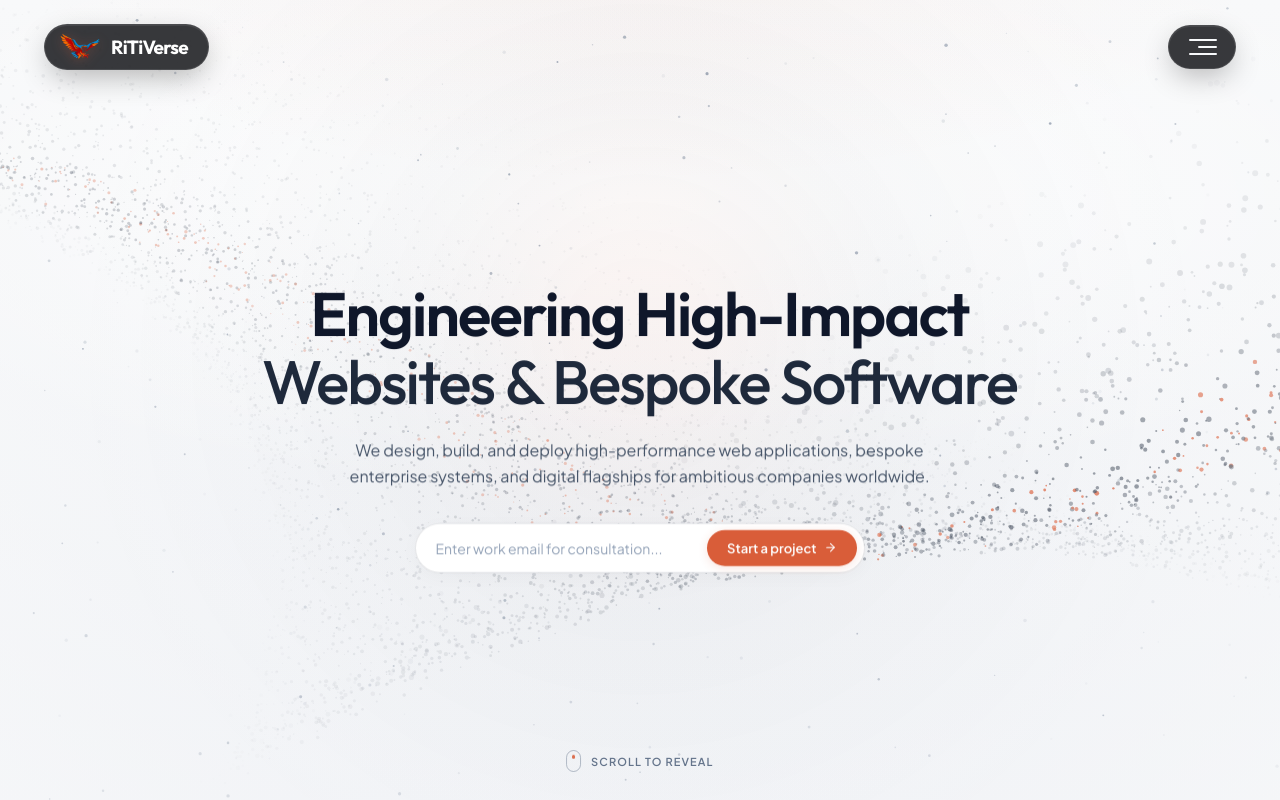
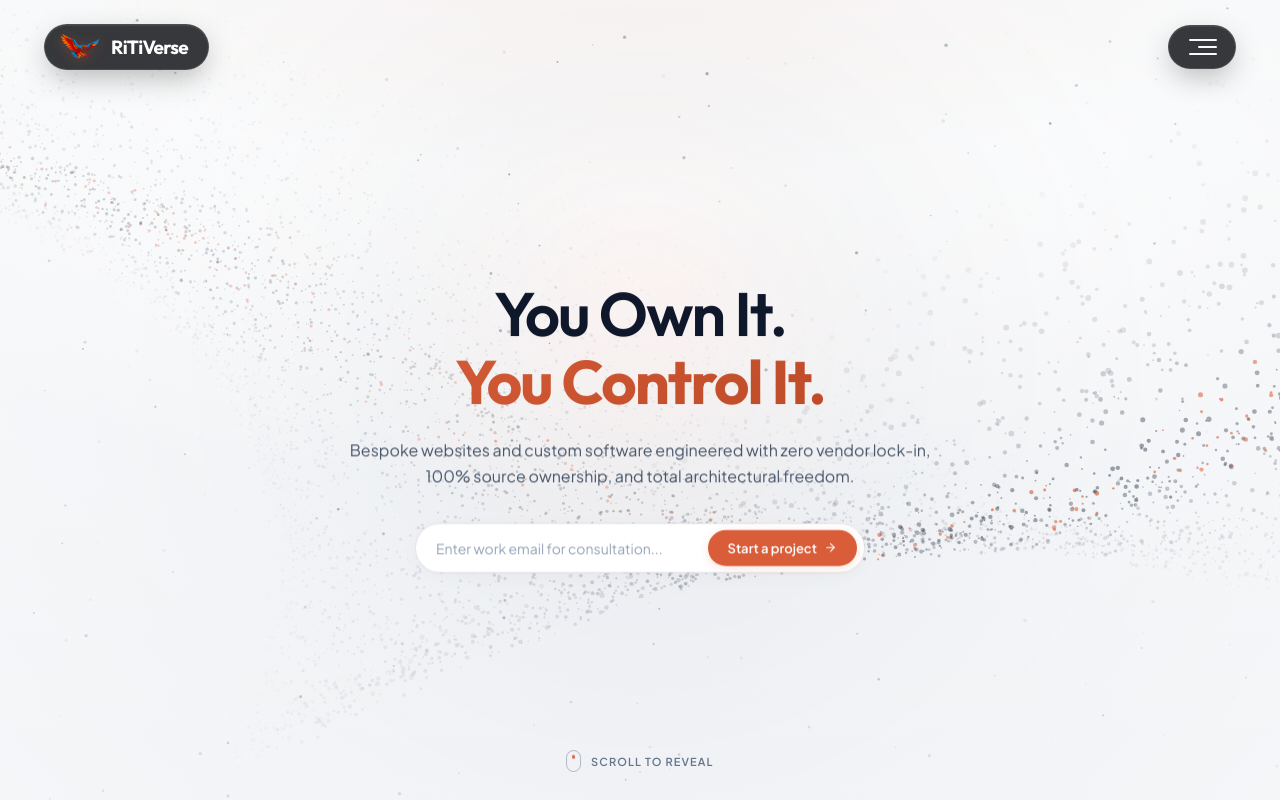
Before and after one commit to R-Dhrumil/ritiverse_php, a PHP site: page /synex.html in a window 1280 px wide. Run offline with PHP 8.4, Linux system fonts and the light colour scheme; some libraries are stand-ins or nearby versions.

Commit message:
feat: update hero section copy and apply gradient styling to title accent

```diff
--- a/synex.css
+++ b/synex.css
@@ -768,8 +768,10 @@ body {
 }
 
 .hero-title .title-accent {
-  color: #1E293B;
-  font-weight: 500;
+  background: linear-gradient(135deg, var(--accent-terracotta) 0%, #B84724 100%);
+  -webkit-background-clip: text;
+  -webkit-text-fill-color: transparent;
+  font-weight: 700;
 }
 
 .hero-description {
--- a/synex.html
+++ b/synex.html
@@ -186,18 +186,12 @@
 
     <!-- Hero Header & Typography -->
     <div class="hero-header">
-      <!-- <span class="hero-eyebrow">
-        <svg class="eyebrow-spark" viewBox="0 0 24 24">
-          <path d="M12 0L14.6 9.4L24 12L14.6 14.6L12 24L9.4 14.6L0 12L9.4 9.4L12 0Z"/>
-        </svg>
-        Bespoke Web & Software Engineering
-      </span> -->
       <h1 class="hero-title">
-        <span>Engineering High-Impact</span>
-        <span class="title-accent">Websites & Bespoke Software</span>
+        <span>You Own It.</span>
+        <span class="title-accent">You Control It.</span>
       </h1>
       <p class="hero-description">
-        We design, build, and deploy high-performance web applications, bespoke enterprise systems, and digital flagships for ambitious companies worldwide.
+        Bespoke websites and custom software engineered with zero vendor lock-in, 100% source ownership, and total architectural freedom.
       </p>
 
       <!-- Interactive Email Capture Capsule -->
```
